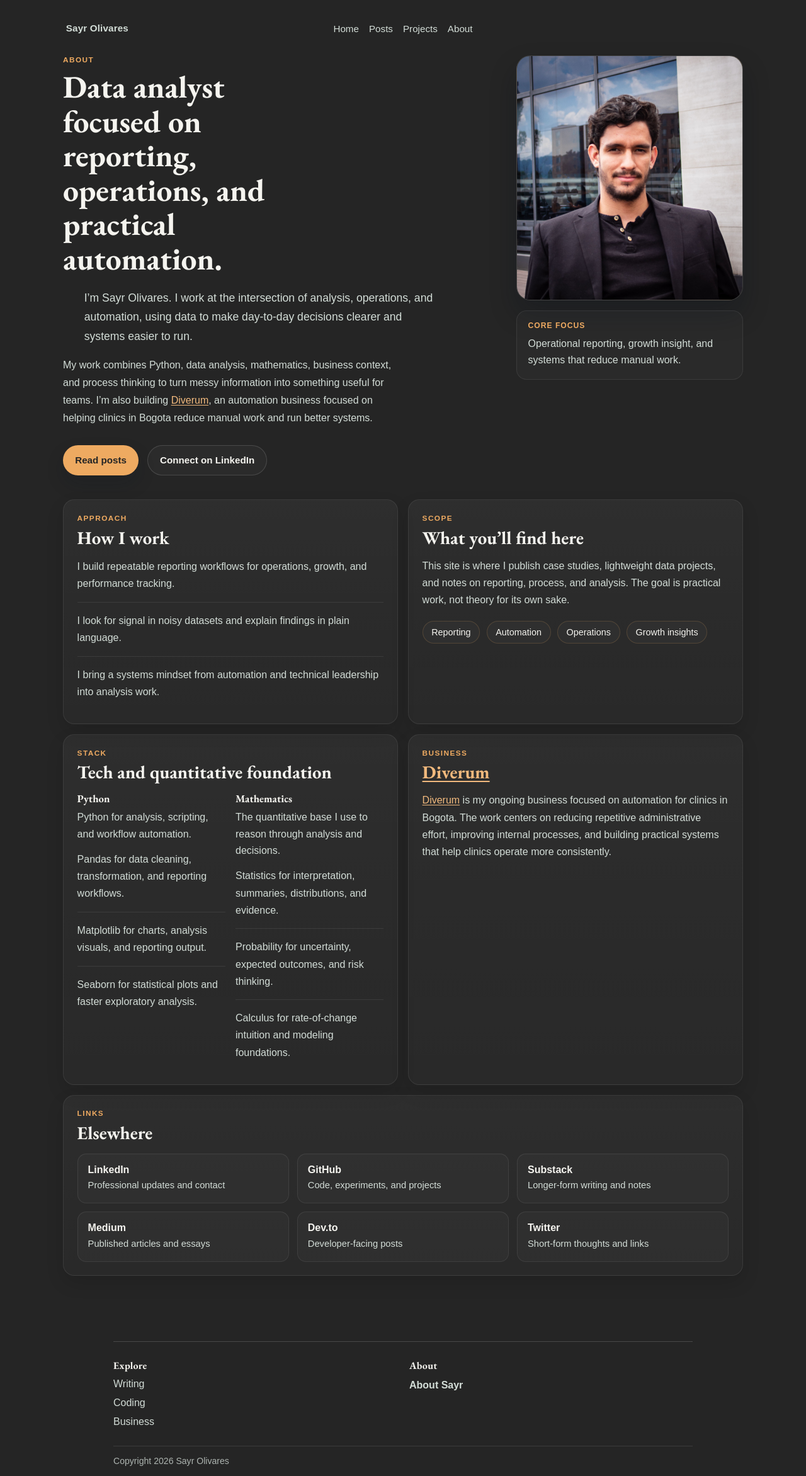
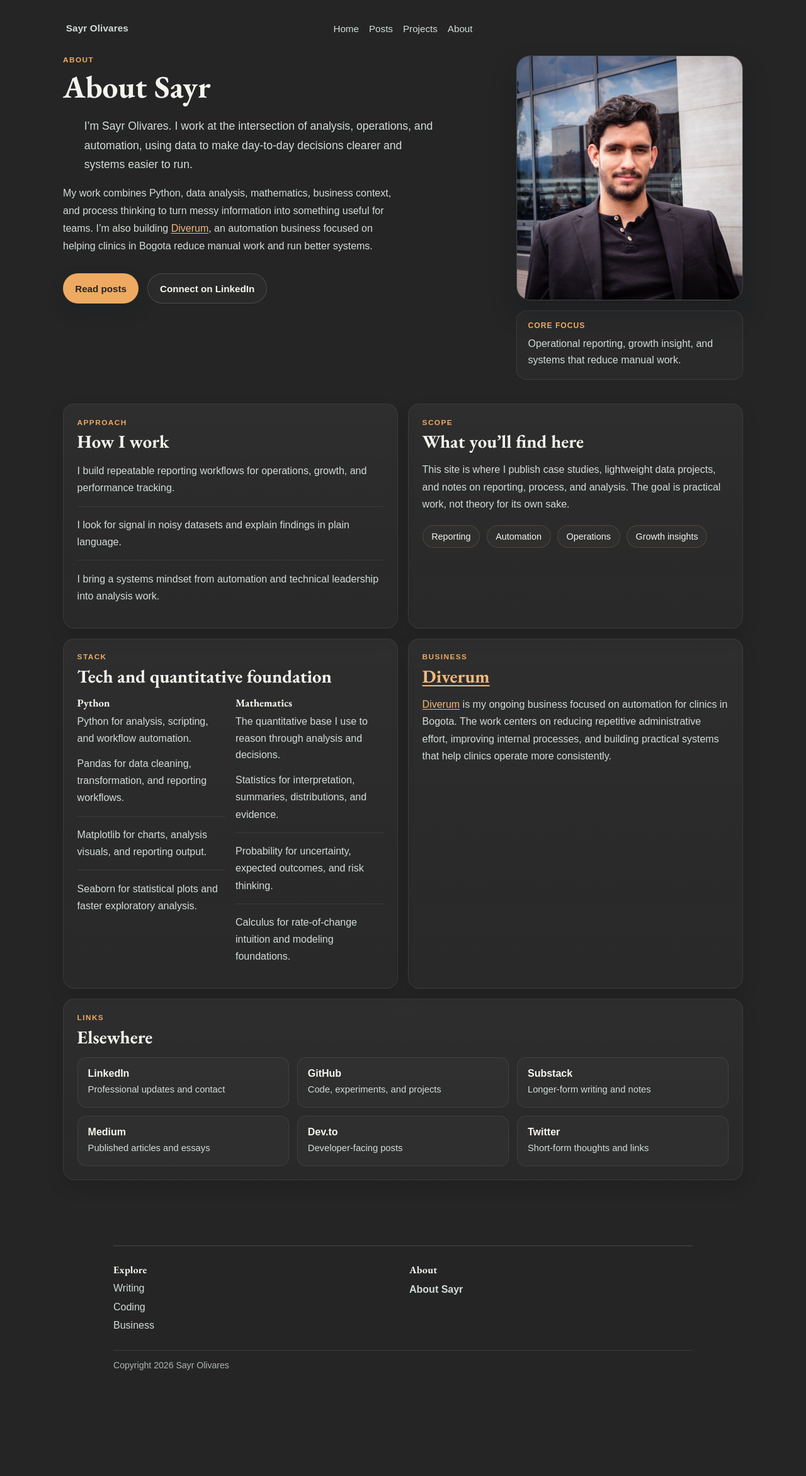
Before and after one commit to sayrolivares/sayrolivares.github.io, a Jekyll site: the page built from about.html, in a window 1280 px wide. Shown: the whole page at 63% size. Built offline with Jekyll 4.4.1, drawn with Linux system fonts in a browser that asks for light colours; some web fonts are replaced; after the commit the page ends 2192 px from its top, so only the background shows below that.

Commit message:
Edited about page

```diff
--- a/about.html
+++ b/about.html
@@ -12,7 +12,7 @@ nav_label: About navigation
     <div class="about-lead">
         <div class="about-copy">
             <p class="label">About</p>
-            <h1 class="page-title">Data analyst focused on reporting, operations, and practical automation.</h1>
+            <h1 class="page-title">About Sayr</h1>
             <p class="hero-copy">I’m Sayr Olivares. I work at the intersection of analysis, operations, and automation, using data to make day-to-day decisions clearer and systems easier to run.</p>
             <p class="about-summary">My work combines Python, data analysis, mathematics, business context, and process thinking to turn messy information into something useful for teams. I’m also building <a class="about-inline-link" href="https://www.diverum.com/" target="_blank" rel="external noopener">Diverum</a>, an automation business focused on helping clinics in Bogota reduce manual work and run better systems.</p>
             <div class="hero-actions">
--- a/css/style.css
+++ b/css/style.css
@@ -1204,7 +1204,7 @@ h1 {
 }
 
 .about-copy .page-title {
-    max-width: 14ch;
+    max-width: 18ch;
 }
 
 .about-summary {
```
